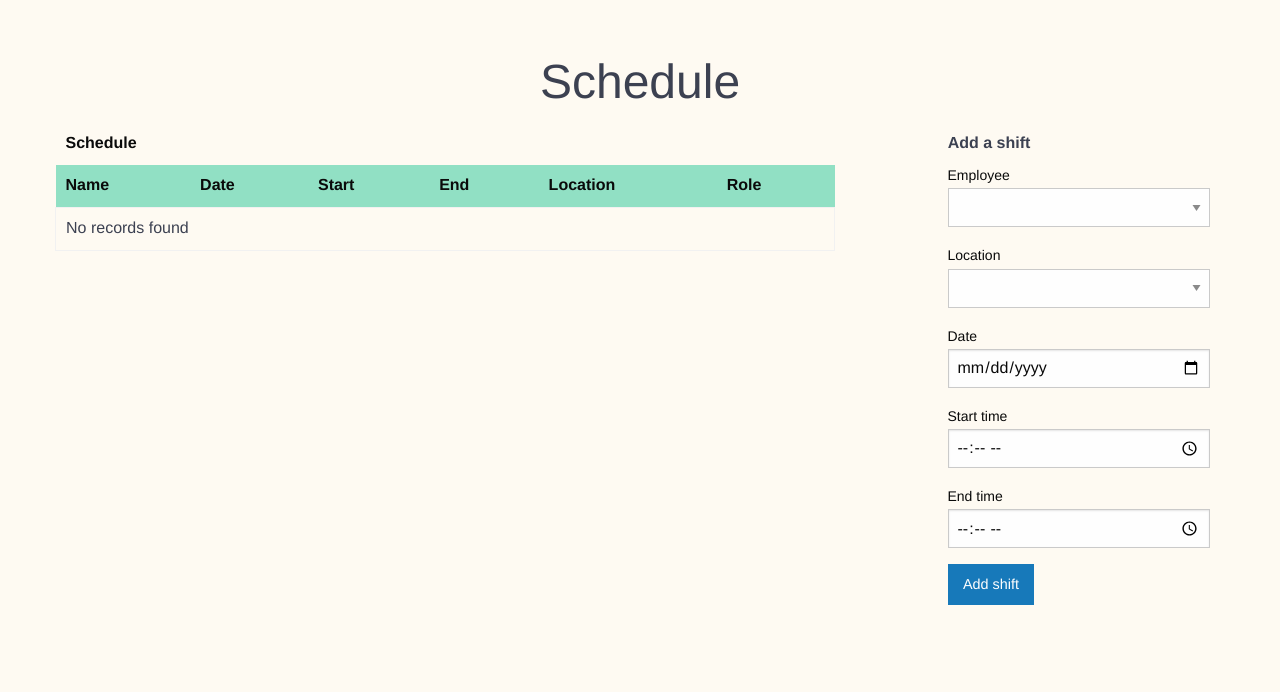
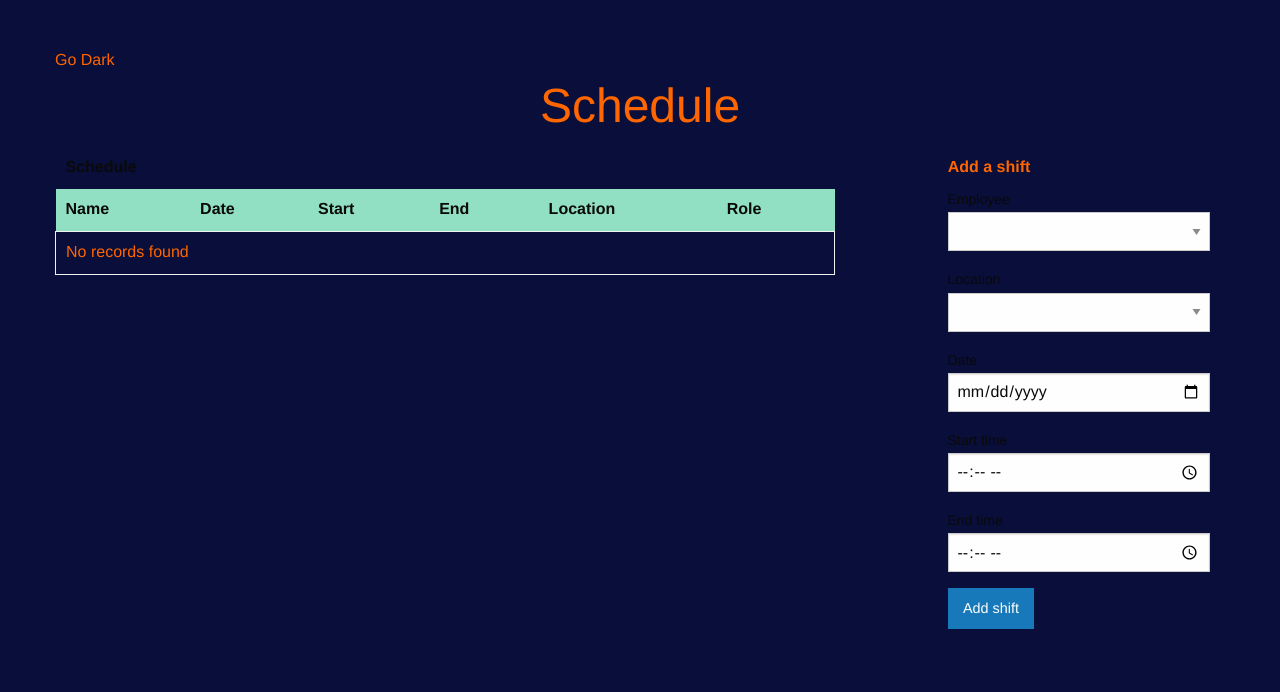
Before and after one commit to simonborer/phpmysql, a PHP site: page / in a window 1280 px wide. Shown: the top 692 px of the page. Run offline with PHP 8.4, Linux system fonts and the light colour scheme; data that the repository does not hold is empty; some libraries are stand-ins or nearby versions.

Commit message:
Added dark mode functionality.

```diff
--- a/config__connection.php
+++ b/config__connection.php
@@ -4,7 +4,7 @@ server with default setting (user 'root' with no password) */
 define('DB_SERVER', 'localhost');
 define('DB_USERNAME', 'root');
 define('DB_PASSWORD', 'root');
-define('DB_NAME', 'bakery');
+define('DB_NAME', 'bakery_db');
 
 /* Attempt to connect to MySQL database */
 $link = mysqli_connect(DB_SERVER, DB_USERNAME, DB_PASSWORD, DB_NAME);
--- a/index.php
+++ b/index.php
@@ -10,10 +10,11 @@
 
 <?php include("template__head.php"); ?>
 
-<body>
+<body class="dark">
     <div class="grid-container">
 
         <!--   Title    -->
+        <span id="darkButton"> Go Dark </span>
         <div class="grid-x">
             <div class="cell small-12"><h1 class="h1 text-center">Schedule</h1></div>
         </div>
@@ -200,7 +201,7 @@
 
                     <div class="grid-x grid-padding-x">
 
-                        <div class="medium-12 cell">
+                        <div id="form" class="medium-12 cell">
                             <label>Employee
                                 <select name="employee" id="employeeDatalist" required>
                                     <!--
--- a/style.css
+++ b/style.css
@@ -1,9 +1,48 @@
 /*  Base    */
+
 
 body {
     padding: 3rem 0;
     background: rgba(252, 237, 206, .25);
     color: #3c4151;
+    transition: 1s ease-in-out;
+
+}
+th {
+    transition: 1s ease-in-out;
+}
+
+th.dark {
+    color: #ffffff;
+    transition: 1s ease-in-out;
+    background-color: #281e23;
+}
+td.dark {
+    color: white;
+    transition: 1s ease-in-out;
+}
+td {
+    transition: 1s ease-in-out;
+}
+
+label {
+    transition: 1s ease-in-out;
+}
+
+label.dark {
+    color: #ff6600;
+    transition: 1s ease-in-out;
+}
+
+body.dark {
+    background: #090E3A;
+    color: #ff6600;
+    transition: 1s ease-in-out;
+
+}
+
+#darkButton {
+    cursor: pointer;
 }
 
 thead {
@@ -79,6 +118,14 @@ th[role=columnheader]:not(.no-sort):hover:after {
 }
 
 @media (min-width: 1080px) {
+    .grid-container {
+
+    }
+
+    {
+        color
+    }
+
     .schedule-table {
         margin: 0;
     }
--- a/template__foot.php
+++ b/template__foot.php
@@ -48,5 +48,58 @@
 
  new Tablesort(document.getElementById('scheduleTable'));
 </script>
+
+<script>
+  var darkbutton = document.getElementById('darkButton');
+  var body = document.body;
+  var allLabels = document.getElementsByTagName('label');
+  var allTH = document.getElementsByTagName('th');
+  var allTD = document.getElementsByTagName('td');
+
+  darkbutton.onclick = goDark;
+
+  function goDark(){
+    if(body.className == '' || body.className == null ){
+      for(i=0;i<allLabels.length;i++){
+        allLabels[i].className += 'dark';
+      }
+
+      for(i=0;i<allTD.length;i++){
+        allTD[i].className += 'dark';
+      }
+
+      for(i=0;i<allTH.length;i++){
+        allTH[i].className += 'dark';
+      }
+
+      body.className += 'dark';
+      darkbutton.innerHTML = 'Back to Normal';
+      console.log('dark mode clicked');
+
+    } else if (body.className == "dark"){
+      for(i=0;i<allLabels.length;i++){
+        allLabels[i].className = '';
+      }
+
+      for(i=0;i<allTH.length;i++){
+        allTH[i].className = '';
+      }
+
+      for(i=0;i<allTD.length;i++){
+        allTD[i].className = '';
+      }
+
+
+      body.className = '';
+      darkbutton.innerHTML = 'Go Dark';
+
+    }
+  }
+
+
+
+
+</script>
+
 </body>
 </html>
```
Lines whose indentation alone changed are shown as unchanged.
